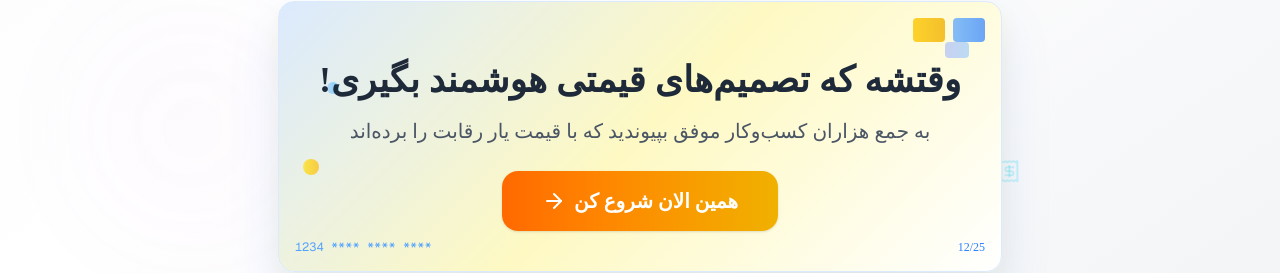
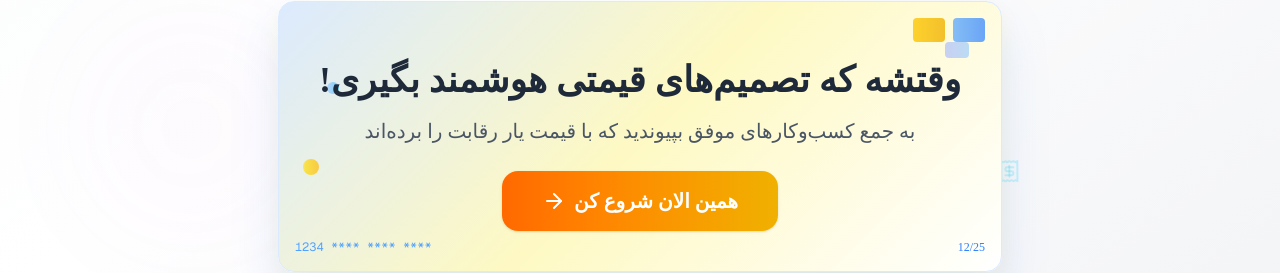
Before and after one commit to Bardia10/basalam_price_landing, a Next.js app: page / in a window 1280 px wide. Shown: the part 573-846 px from the top of the page. Built offline with nearby package versions, Linux system fonts and the light colour scheme.

Commit message:
remove "thousands"

```diff
--- a/components/persian-landing.tsx
+++ b/components/persian-landing.tsx
@@ -286,7 +286,7 @@ export default function PersianLanding() {
                 variants={itemVariants}
                 className="text-sm sm:text-base md:text-lg lg:text-xl text-gray-600 mb-4 sm:mb-6 leading-relaxed"
               >
-                به جمع هزاران کسب‌وکار موفق بپیوندید که با قیمت یار رقابت را برده‌اند
+                به جمع کسب‌وکارهای موفق بپیوندید که با قیمت یار رقابت را برده‌اند
               </motion.p>
 
               <motion.button
```
